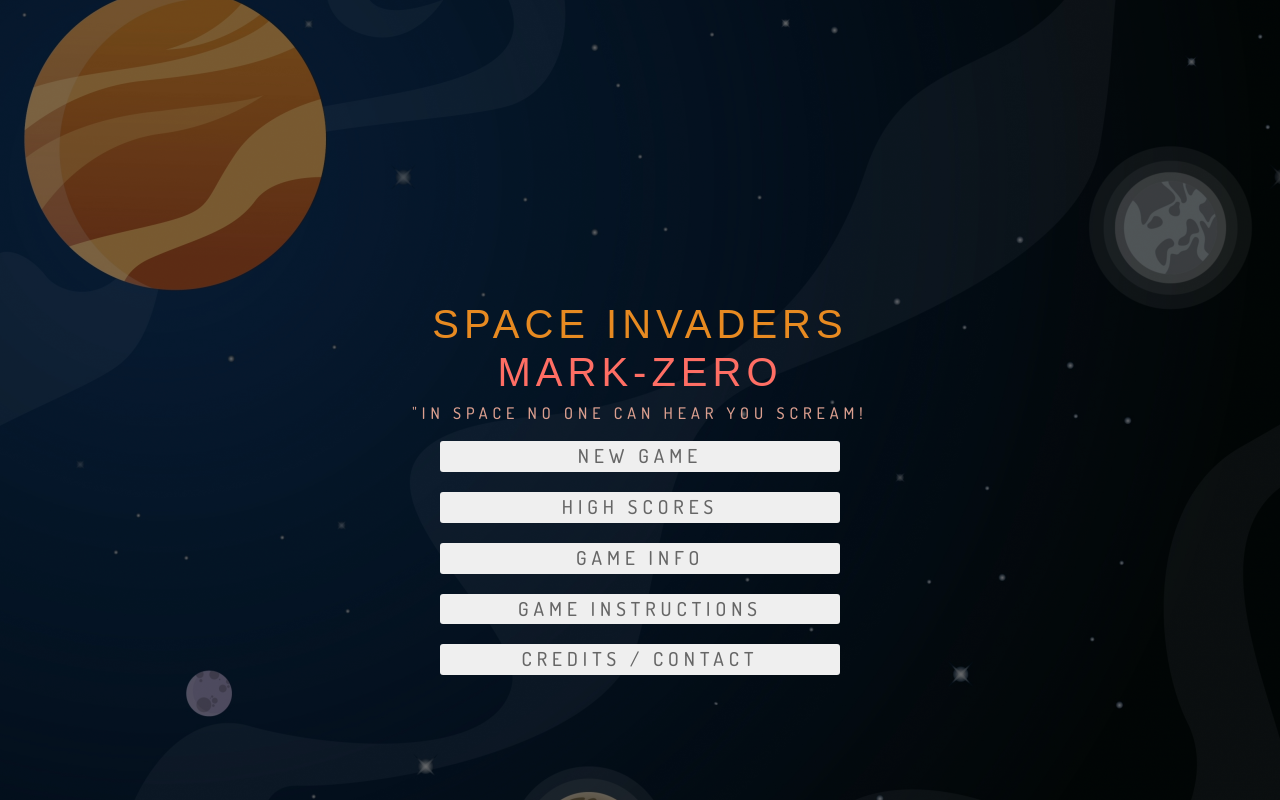
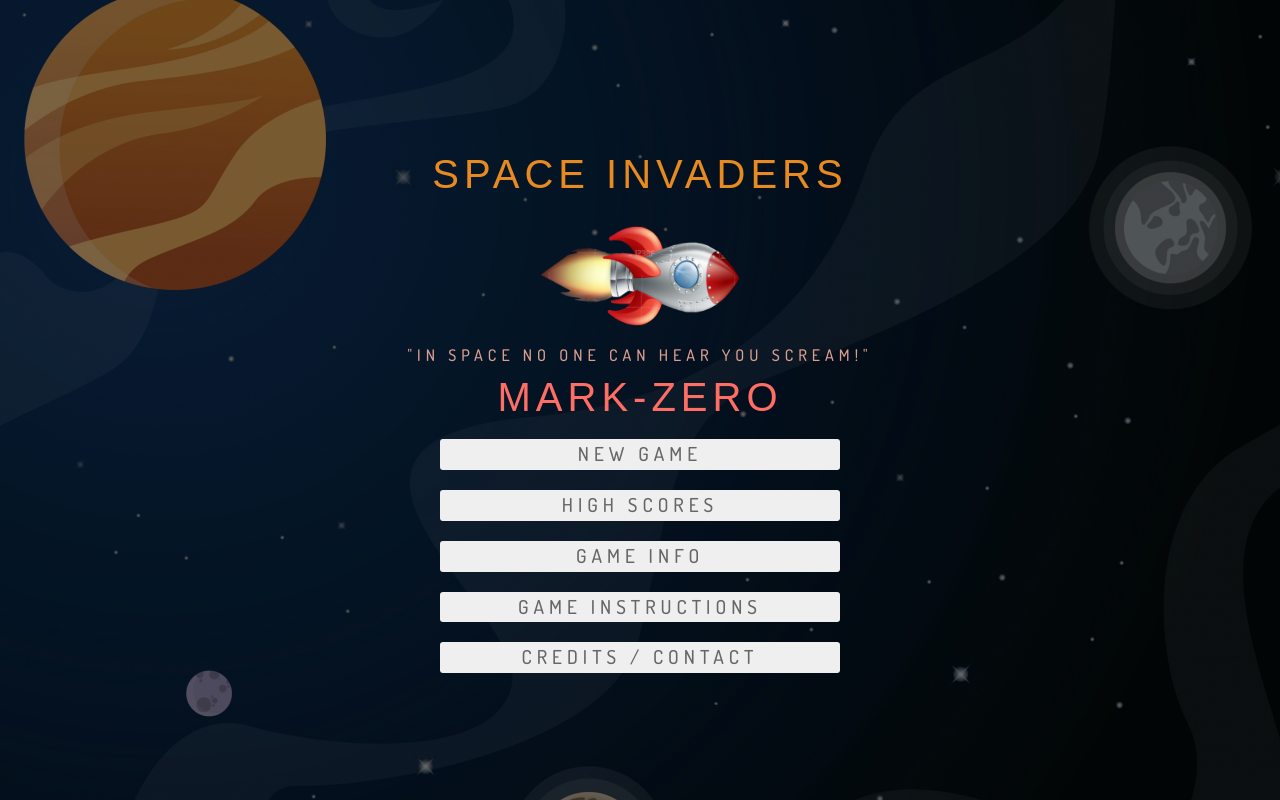
Before and after one commit to iFooledMe/Space-Invaders-Mark-Zero--Code-Institute-project-2, a plain HTML site: page index.html in a window 1280 px wide. Drawn offline with nearby package versions, Linux system fonts and the light colour scheme; a web font is replaced by a local one.

Commit message:
Style: Added logo image to the main menu.

```diff
--- a/assets/css/style.css
+++ b/assets/css/style.css
@@ -99,7 +99,15 @@ button:hover {
 .main-menu div button {
     width: 400px;
     margin: 10px 0;
+}
 
+.logo {
+    text-align: center;
+}
+
+.logo img {
+    max-width: 200px;
+    padding: 20px 0;
 }
 
 .game-info-bar {
@@ -112,8 +120,6 @@ button:hover {
     color: #ffffff;
     background-color: rgba(0,0,0,.7);
 }
-
-
 
 .game-info-bar div button {
     width: 250px;
@@ -135,7 +141,7 @@ button:hover {
     z-index: 5;
     width: 100%;
     height: 100%;
-    padding-top: 300px;
+    padding-top: 150px;
     background-color: rgba(0,0,0,.5);
     text-align: center;
 }
--- a/assets/js/main.js
+++ b/assets/js/main.js
@@ -140,7 +140,6 @@ function resetGame(playerName) {
     resetTimer(levelCountdownTime);
     player_createNew("Player name")
     $(".player-info").html(`Welcome Captain <span>${player.name}!</span> Enjoy your Game!`);
-    $(".score").html(`SCORE: <span>${player.score}</span>`);
     $(".game-info-bar button").text("Start Game!");
     $(".score").html(`SCORE: ${player.score}`);
 }
--- a/index.html
+++ b/index.html
@@ -49,8 +49,12 @@
 				</div>
 
 				<div class="main-menu closeMe">
-					<h1>SPACE INVADERS<br><span>MARK-ZERO</span></h1>
-					<h3>"In space no one can hear you scream!</h3>
+					<h1>SPACE INVADERS<br></h1>
+					<div class="logo">
+						<img src="assets/images/spaceship2_250x125.png" alt="Space Invaders Mark-Zero Logotype - A cartoony looking spaceship">
+					</div>
+					<h3>"In space no one can hear you scream!"</h3>
+					<h1><span>MARK-ZERO</span></h1>
 					<div><button class="new-game-button">New Game</button></div>
 					<div><button class="reset-button">High Scores</button></div>
 					<div><button class="reset-button">Game Info</button></div>
```
